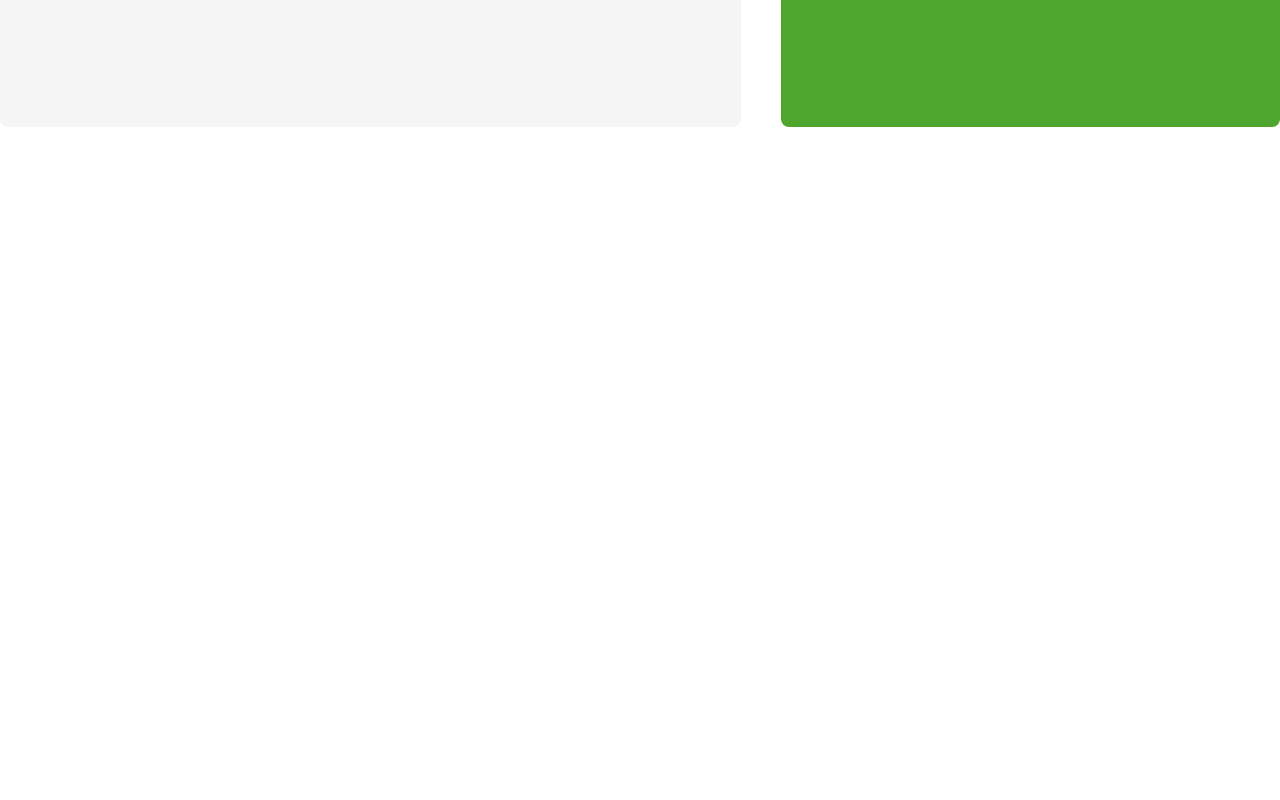
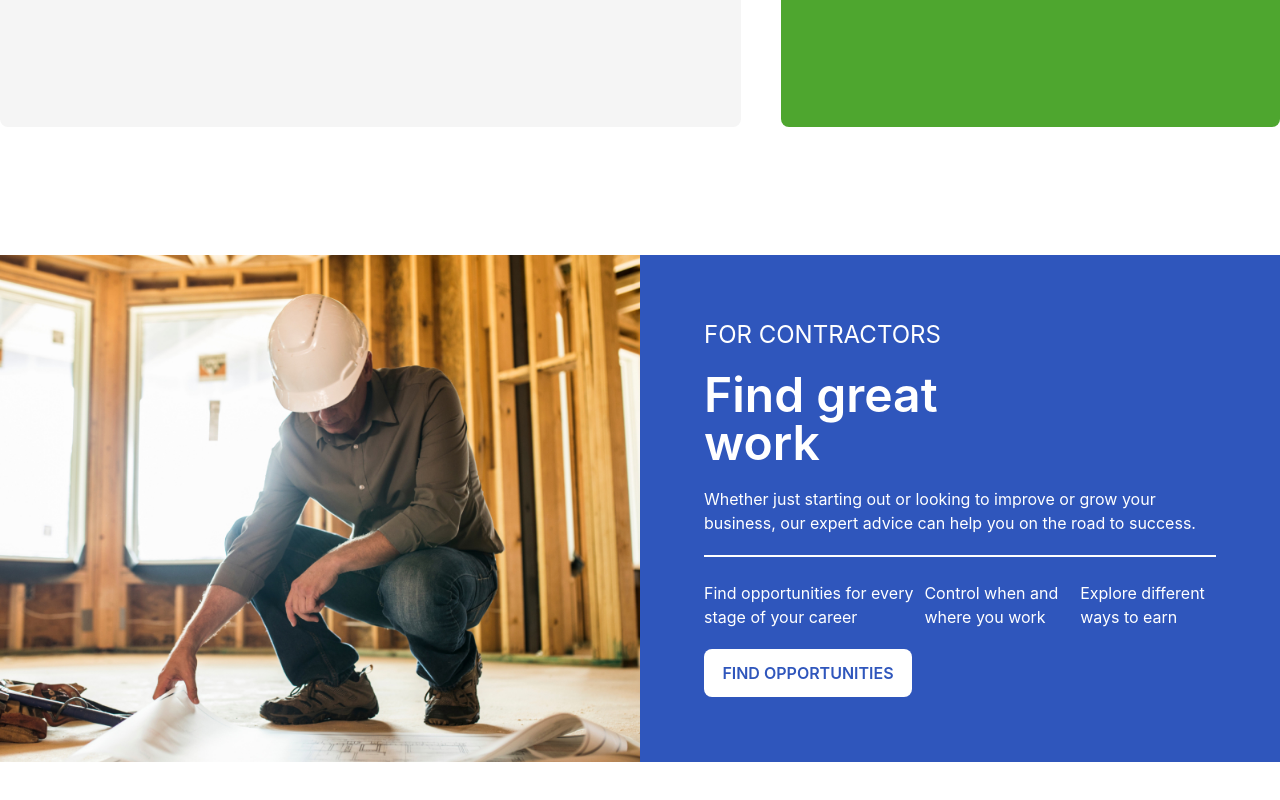
Before and after one commit to mamun-prodhan/job-portal, a React (Create React App) app: page / in a window 1280 px wide. Shown: the part 3712-4512 px from the top of the page. Before the commit the page ends 3967 px from the top, so only its background shows below. Built offline with nearby package versions, Linux system fonts and the light colour scheme.

Commit message:
find great work

```diff
--- a/src/App.js
+++ b/src/App.js
@@ -5,6 +5,7 @@ import PopularTrades from "./components/PopularTrades/PopularTrades";
 import Contractors from "./components/Contractors/Contractors";
 import Clients from "./components/Clients/Clients";
 import TradeBrittany from "./components/TradeBrittany/TradeBrittany";
+import FindWork from "./components/FindWork/FindWork";
 
 function App() {
   return (
@@ -15,6 +16,7 @@ function App() {
       <Contractors></Contractors>
       <Clients></Clients>
       <TradeBrittany></TradeBrittany>
+      <FindWork></FindWork>
     </div>
   );
 }
--- /dev/null
+++ b/src/components/FindWork/FindWork.js
@@ -0,0 +1,50 @@
+import React from "react";
+import image from "../../assets/images/work.jpg";
+import WorkData from "../WorkData/WorkData";
+
+const FindWork = () => {
+  const workData = [
+    {
+      title: "Find opportunities for every stage of your  career",
+    },
+    {
+      title: "Control when and where you work ",
+    },
+    {
+      title: "Explore different ways to earn ",
+    },
+  ];
+
+  return (
+    <div className="mb-32 lg:flex">
+      <div className="w-full lg:w-1/2">
+        <img src={image} alt="" />
+      </div>
+      <div className="p-6 lg:p-16  lg:w-1/2 text-[#FFFFFF] bg-[#2F56BC]">
+        <p className="text-2xl mb-5">FOR CONTRACTORS</p>
+        <h2 className="mb-3 lg:mb-5 text-3xl lg:text-5xl font-semibold">
+          Find great <br />
+          work
+        </h2>
+        <p className="mb-3 lg:mb-5">
+          Whether just starting out or looking to improve or grow your business,
+          our expert advice can help you on the road to success.
+        </p>
+        <hr className="mb-6 border border-solid border-[#FFFFFF]" />
+        <div className="lg:flex mb-5">
+            {
+                workData.map((data, index) => <WorkData
+                key={index}
+                data={data}
+                ></WorkData>)
+            }
+        </div>
+        <button className="w-48 lg:w-52 h-10 lg:h-12 rounded-md lg:rounded-lg uppercase font-semibold bg-[#FFFFFF] text-[#2F56BC]">
+          find opportunities
+        </button>
+      </div>
+    </div>
+  );
+};
+
+export default FindWork;
--- /dev/null
+++ b/src/components/WorkData/WorkData.js
@@ -0,0 +1,14 @@
+import React from 'react';
+
+const WorkData = (props) => {
+
+    const {title} = props.data;
+
+    return (
+        <div className=''>
+            <p>{title}</p>
+        </div>
+    );
+};
+
+export default WorkData;
```
Also changed, not shown: src/assets/images/work.jpg (added), src/components/FindWork/FindWork.css (added), src/components/WorkData/WorkData.css (added).
